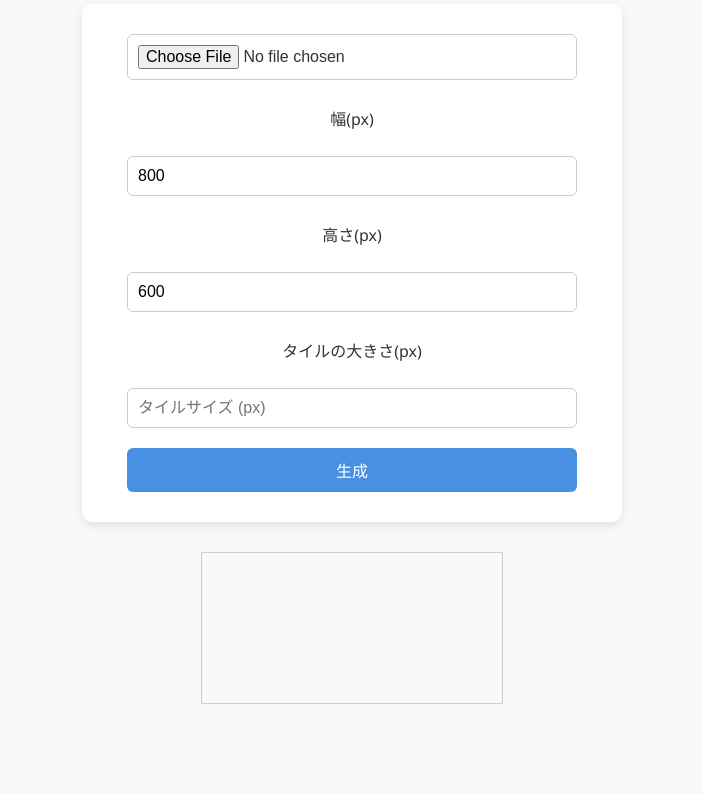
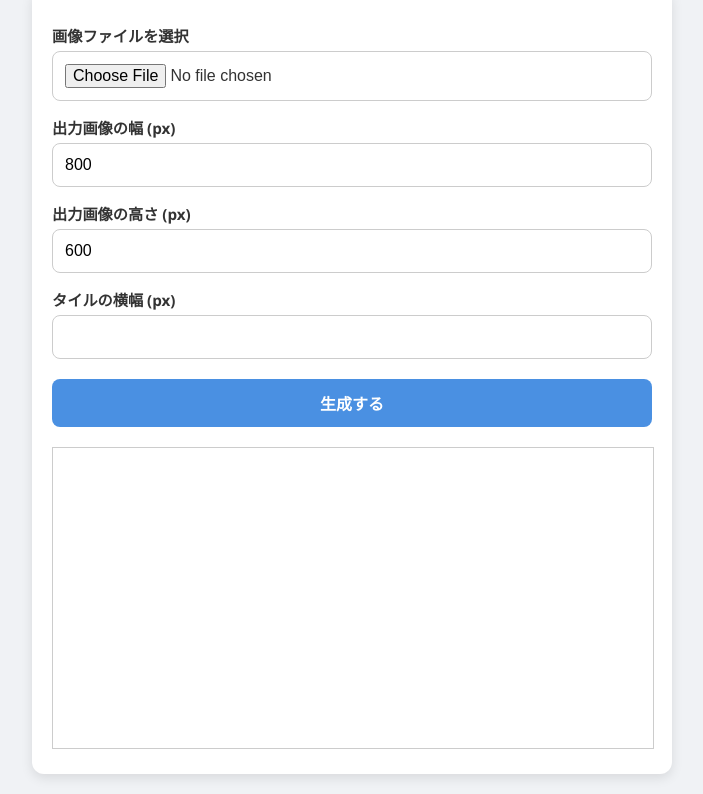
Before and after one commit to beta-03b2/Tiling, a plain HTML site: page index.html in a window 1280 px wide. Shown: the part 111-905 px from the top of the page, without its empty margins (288-991 px from the left). Before the commit the page ends 848 px from the top, so only its background shows below. Drawn offline with Linux system fonts and the light colour scheme.

Commit message:
Update index.html

```diff
--- a/index.html
+++ b/index.html
@@ -2,45 +2,57 @@
 <html lang="ja">
 <head>
   <meta charset="UTF-8">
+  <meta name="viewport" content="width=device-width, initial-scale=1.0">
   <title>画像タイル生成ツール</title>
   <style>
     body {
       font-family: 'Segoe UI', sans-serif;
-      background: #f9f9f9;
+      background: #f0f2f5;
+      margin: 0;
       padding: 20px;
-      text-align: center;
       color: #333;
     }
 
     h1 {
       color: #4a90e2;
-      margin-bottom: 20px;
+      text-align: center;
+      font-size: 1.8em;
     }
 
-    .form-container {
+    .container {
+      max-width: 600px;
+      margin: auto;
       background: white;
       padding: 20px;
-      border-radius: 10px;
-      max-width: 500px;
-      margin: auto;
-      box-shadow: 0 4px 10px rgba(0, 0, 0, 0.1);
+      border-radius: 12px;
+      box-shadow: 0 4px 12px rgba(0, 0, 0, 0.1);
+    }
+
+    label {
+      display: block;
+      margin-top: 15px;
+      text-align: left;
+      font-weight: bold;
+      font-size: 0.95em;
     }
 
     input[type="file"],
     input[type="number"],
     button {
-      width: 90%;
-      padding: 10px;
-      margin: 10px auto;
-      font-size: 16px;
+      width: 100%;
+      font-size: 1rem;
+      margin-top: 5px;
+      padding: 12px;
       border: 1px solid #ccc;
-      border-radius: 6px;
+      border-radius: 8px;
       box-sizing: border-box;
     }
 
     button {
       background-color: #4a90e2;
       color: white;
+      font-weight: bold;
+      margin-top: 20px;
       border: none;
       cursor: pointer;
     }
@@ -49,79 +61,94 @@
       background-color: #357ab7;
     }
 
-    #outputCanvas {
-      margin-top: 30px;
+    canvas {
+      width: 100%;
       max-width: 100%;
+      margin-top: 20px;
       border: 1px solid #ccc;
     }
 
     #downloadLink {
-      display: block;
-      margin-top: 20px;
-      font-size: 16px;
+      display: none;
+      margin-top: 15px;
+      text-align: center;
+      font-size: 1rem;
       color: #007acc;
       text-decoration: none;
     }
 
-    @media (max-width: 600px) {
-      input, button {
-        width: 100%;
-      }
+    #downloadLink:hover {
+      text-decoration: underline;
+    }
+
+    @media (max-width: 500px) {
+      body { padding: 10px; }
+      .container { padding: 15px; }
+      h1 { font-size: 1.5em; }
     }
   </style>
 </head>
 <body>
   <h1>画像タイル生成ツール</h1>
 
-  <div class="form-container">
-    <input type="file" id="imageInput" accept="image/*" required><br>
-    <p>幅(px)</p>
-    <input type="number" id="canvasWidth" placeholder="出力画像の幅 (px)" required>
-    <p>高さ(px)</p>
-    <input type="number" id="canvasHeight" placeholder="出力画像の高さ (px)" required>
-    <p>タイルの大きさ(px)</p>
-    <input type="number" id="tileSize" placeholder="タイルサイズ (px)" required>
-    <button onclick="generateTiledImage()">生成</button>
-    <a id="downloadLink" style="display:none" download="tiled_image.png">⬇️ 生成された画像をダウンロード</a>
+  <div class="container">
+    <label for="imageInput">画像ファイルを選択</label>
+    <input type="file" id="imageInput" accept="image/*" required>
+
+    <label for="canvasWidth">出力画像の幅 (px)</label>
+    <input type="number" id="canvasWidth" required>
+
+    <label for="canvasHeight">出力画像の高さ (px)</label>
+    <input type="number" id="canvasHeight" required>
+
+    <label for="tileWidth">タイルの横幅 (px)</label>
+    <input type="number" id="tileWidth" required>
+
+    <button onclick="generateTiledImage()">生成する</button>
+
+    <canvas id="outputCanvas"></canvas>
+    <a id="downloadLink" download="tiled_image.png">⬇️ 生成された画像をダウンロード</a>
   </div>
 
-  <canvas id="outputCanvas"></canvas>
-
   <script>
-    // ページ読み込み時に画面サイズを初期値としてセット
-window.addEventListener('DOMContentLoaded', () => {
-  const widthInput = document.getElementById('canvasWidth');
-  const heightInput = document.getElementById('canvasHeight');
-
-  // 画面の物理サイズ（例：1920x1080など）を自動設定
-  widthInput.value = window.screen.width;
-  heightInput.value = window.screen.height;
-});
     let uploadedImage = null;
 
     document.getElementById('imageInput').addEventListener('change', function (e) {
       const reader = new FileReader();
       reader.onload = function (event) {
         uploadedImage = new Image();
+        uploadedImage.onload = function () {
+          // タイルの横幅に画像の横幅を初期値として設定
+          document.getElementById('tileWidth').value = uploadedImage.width;
+        };
         uploadedImage.src = event.target.result;
       };
       reader.readAsDataURL(e.target.files[0]);
     });
 
+    // 画面サイズを初期値として設定
+    window.addEventListener('DOMContentLoaded', () => {
+      document.getElementById('canvasWidth').value = window.screen.width;
+      document.getElementById('canvasHeight').value = window.screen.height;
+    });
+
     function generateTiledImage() {
       if (!uploadedImage) {
-        alert("画像を選択してください。");
+        alert("まず画像を選択してください。");
         return;
       }
 
       const width = parseInt(document.getElementById('canvasWidth').value);
       const height = parseInt(document.getElementById('canvasHeight').value);
-      const tileSize = parseInt(document.getElementById('tileSize').value);
+      const tileWidth = parseInt(document.getElementById('tileWidth').value);
 
-      if (!width || !height || !tileSize) {
-        alert("すべての数値を入力してください。");
+      if (!width || !height || !tileWidth) {
+        alert("すべての項目を入力してください。");
         return;
       }
+
+      // 元画像の比率を保ったまま高さを算出
+      const tileHeight = uploadedImage.height * (tileWidth / uploadedImage.width);
 
       const canvas = document.getElementById('outputCanvas');
       const ctx = canvas.getContext('2d');
@@ -129,11 +156,12 @@ window.addEventListener('DOMContentLoaded', () => {
       canvas.width = width;
       canvas.height = height;
 
+      // タイル画像作成
       const tileCanvas = document.createElement('canvas');
-      tileCanvas.width = tileSize;
-      tileCanvas.height = tileSize;
+      tileCanvas.width = tileWidth;
+      tileCanvas.height = tileHeight;
       const tileCtx = tileCanvas.getContext('2d');
-      tileCtx.drawImage(uploadedImage, 0, 0, tileSize, tileSize);
+      tileCtx.drawImage(uploadedImage, 0, 0, tileWidth, tileHeight);
 
       const pattern = ctx.createPattern(tileCanvas, 'repeat');
       ctx.fillStyle = pattern;
```
